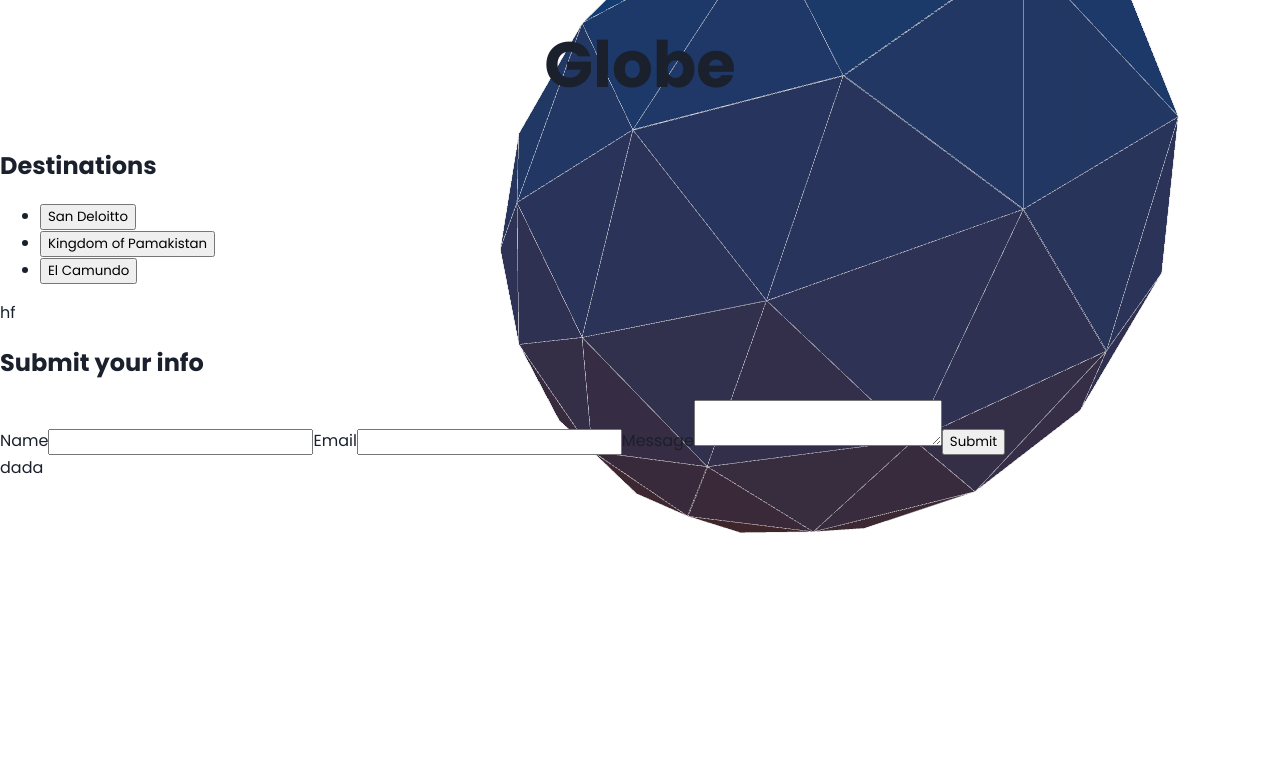
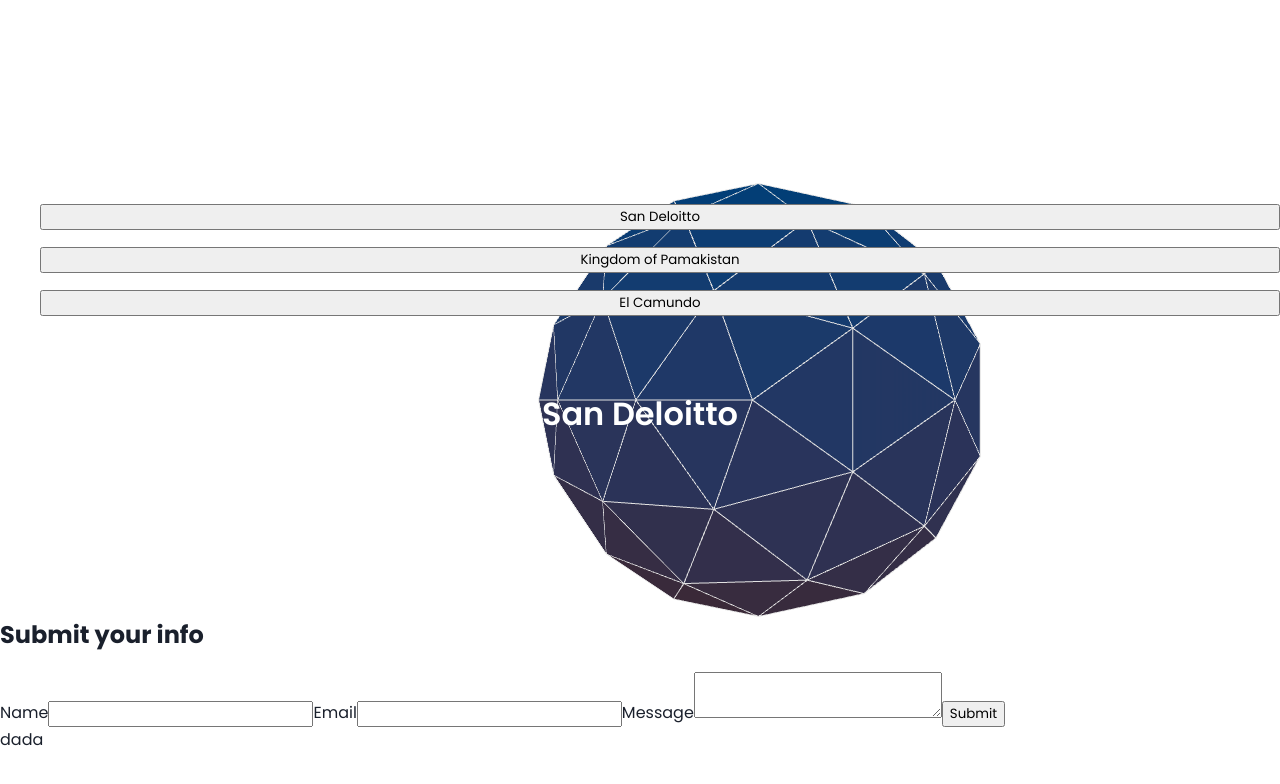
Before and after one commit to tBaronDar/ergasies-web-dev, a React (Vite) app: page /ex-05 in a window 1280 px wide. Both pictures are taken after a click on the button "San Deloitto". Shown: the top 784 px of the page. Built offline with nearby package versions, Linux system fonts and the light colour scheme.

Commit message:
added section component

```diff
--- a/src/pages/exercise-5/components/globe.jsx
+++ b/src/pages/exercise-5/components/globe.jsx
@@ -14,12 +14,12 @@ function GlobeMesh({ selectedDestination }) {
     }
   });
   return (
-    <group position={[0, 1, -1]} ref={group}>
+    <group position={[0, 0, -1]} ref={group}>
       <mesh scale={1.001}>
         <icosahedronGeometry args={[2, 2, 2]} />
         <meshBasicMaterial color='white' wireframe />
       </mesh>
-      <mesh scale={1.001}>
+      <mesh>
         <icosahedronGeometry args={[2, 2, 2]} />
         <meshStandardMaterial color='white' flatShading />
       </mesh>
@@ -31,7 +31,7 @@ export default function Globe({ selectedDestination }) {
   return (
     <div className={styles.canvas}>
       <Canvas
-        camera={{ position: [0, 0, 2.2], near: 0.1, far: 10, fov: 90, aspect: window.innerWidth / window.innerHeight }}>
+        camera={{ position: [0, 0, 3.2], near: 0.1, far: 10, fov: 90, aspect: window.innerWidth / window.innerHeight }}>
         <ambientLight intensity={0.05} />
         <hemisphereLight color='#0099ff' groundColor='#aa5500' intensity={0.5} position={[0, 4, 2]} />
         <GlobeMesh selectedDestination={selectedDestination} />
--- /dev/null
+++ b/src/pages/exercise-5/components/text-section.jsx
@@ -0,0 +1,30 @@
+import styles from './text-section.module.css';
+export default function TextSection(props) {
+  const { selectedDestination } = props;
+
+  const destinations = {
+    'San Deloitto': {
+      name: 'San Deloitto',
+      description:
+        'San Deloitto is a post apocalyptic wasteland where dreams go to died. The inhabitants of the city are all dreamers, and they all suffer form the endless clapping syndrome(ECS).',
+    },
+    'Kingdom of Pamakistan': {
+      name: 'Kingdom of Pamakistan',
+      description: 'Kingdom of Pamakistan, possibly non existent country. A land of endless sand and silence.',
+    },
+    'El Camundo': {
+      name: 'El Camundo',
+      description: 'El Camundo Grande, a river in the middle of the Modela Desert. Populated by blind slimy fish.',
+    },
+  };
+  return (
+    <section className={styles.section}>
+      {selectedDestination && (
+        <>
+          <h2>{destinations[selectedDestination].name}</h2>
+          <p>{destinations[selectedDestination].description}</p>
+        </>
+      )}
+    </section>
+  );
+}
--- /dev/null
+++ b/src/pages/exercise-5/components/text-section.module.css
@@ -0,0 +1,18 @@
+.section {
+  flex-basis: 60%;
+  /* background-color: green; */
+  background-color: transparent;
+  padding: 2rem;
+}
+
+.section h2 {
+  font-size: 2rem;
+  font-weight: 600;
+  color: white;
+  text-align: center;
+}
+
+.section p {
+  max-width: 24rem;
+  color: white;
+}
--- a/src/pages/exercise-5/ex-05.jsx
+++ b/src/pages/exercise-5/ex-05.jsx
@@ -1,7 +1,9 @@
 import { useState } from 'react';
 import SideForm from './components/side-form';
+import Globe from './components/globe';
+import TextSection from './components/text-section';
+
 import styles from './ex-05.module.css';
-import Globe from './components/globe';
 
 function Ex05Page() {
   const [selectedDestination, setSelectedDestination] = useState(null);
@@ -14,18 +16,13 @@ function Ex05Page() {
     <>
       <Globe selectedDestination={selectedDestination} />
       <div className={styles.container}>
-        {/* <Globe /> */}
-
-        {/* <div className={styles.canvasContainer}>
-        <Globe />
-        </div> */}
         <header className={styles.header}>
-          <h1>Globe</h1>
+          <h1>Travel The Neon Globe</h1>
         </header>
         <div className={styles.mainContainer}>
           <nav className={styles.nav}>
             <h2>Destinations</h2>
-            <ul>
+            <ul className={styles.destinationsList}>
               <li>
                 <button onClick={() => handleDestinationClick('San Deloitto')}>San Deloitto</button>
               </li>
@@ -37,7 +34,7 @@ function Ex05Page() {
               </li>
             </ul>
           </nav>
-          <section className={styles.section}>hf</section>
+          <TextSection selectedDestination={selectedDestination} />
           <SideForm />
         </div>
         <footer className={styles.footer}>dada</footer>
--- a/src/pages/exercise-5/ex-05.module.css
+++ b/src/pages/exercise-5/ex-05.module.css
@@ -19,7 +19,7 @@
   justify-content: center;
   font-size: 2rem;
   font-weight: 600;
-  color: 'magenta';
+  color: white;
 }
 
 .main-container {
@@ -36,11 +36,25 @@
   /* background-color: blue; */
   background-color: transparent;
 }
+.nav h2 {
+  font-size: 1.5rem;
+  font-weight: 600;
+  color: white;
+  text-align: center;
+}
 
-.section {
-  flex-basis: 60%;
-  /* background-color: green; */
-  background-color: transparent;
+.destinationsList {
+  display: flex;
+  flex-direction: column;
+  gap: 1rem;
+}
+
+.destinationsList li {
+  list-style: none;
+}
+
+.destinationsList button {
+  width: 100%;
 }
 
 .footer {
```
